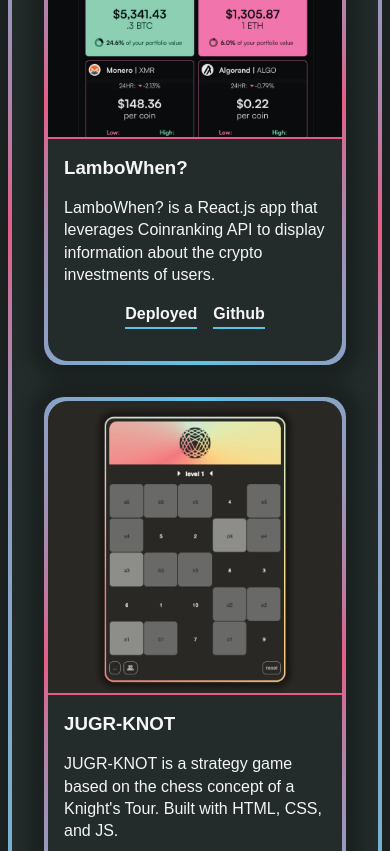
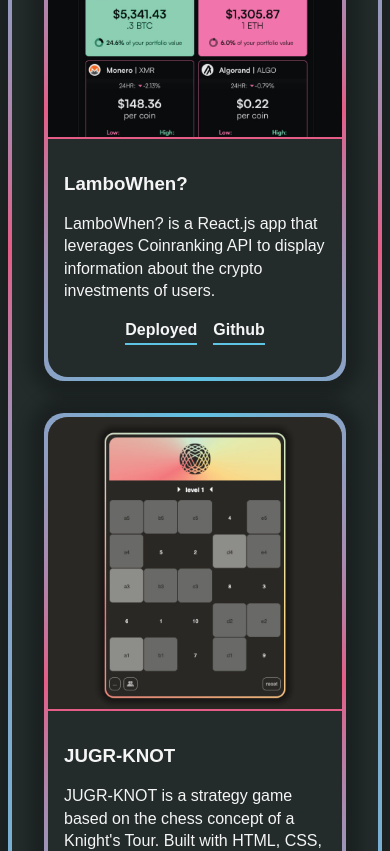
Before and after one commit to linesbydevon/devon_jones_portfolio, a React (Create React App) app in the folder drj_portfolio/: page /projects in a window 390 px wide. Shown: the part 1080-1931 px from the top of the page. Built offline with nearby package versions, Linux system fonts and the light colour scheme.

Commit message:
updated padding on projectInfo section

```diff
--- a/drj_portfolio/src/App.css
+++ b/drj_portfolio/src/App.css
@@ -600,7 +600,7 @@
 
 .project .projectInfo{
   width: 100%;
-  padding-bottom: 32px;
+  padding: 32px 16px;
 }
 
 .project .buttons{
```
